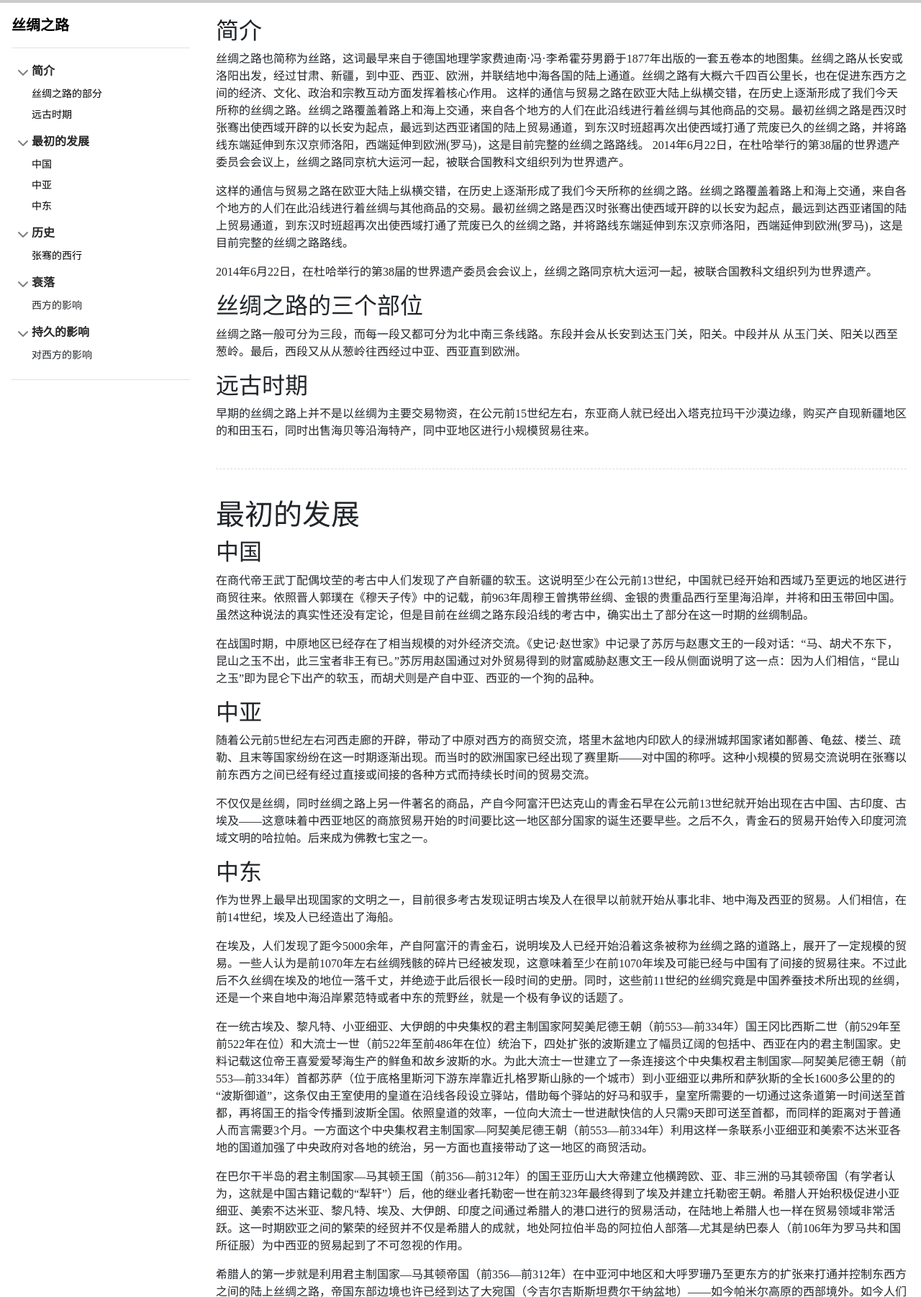
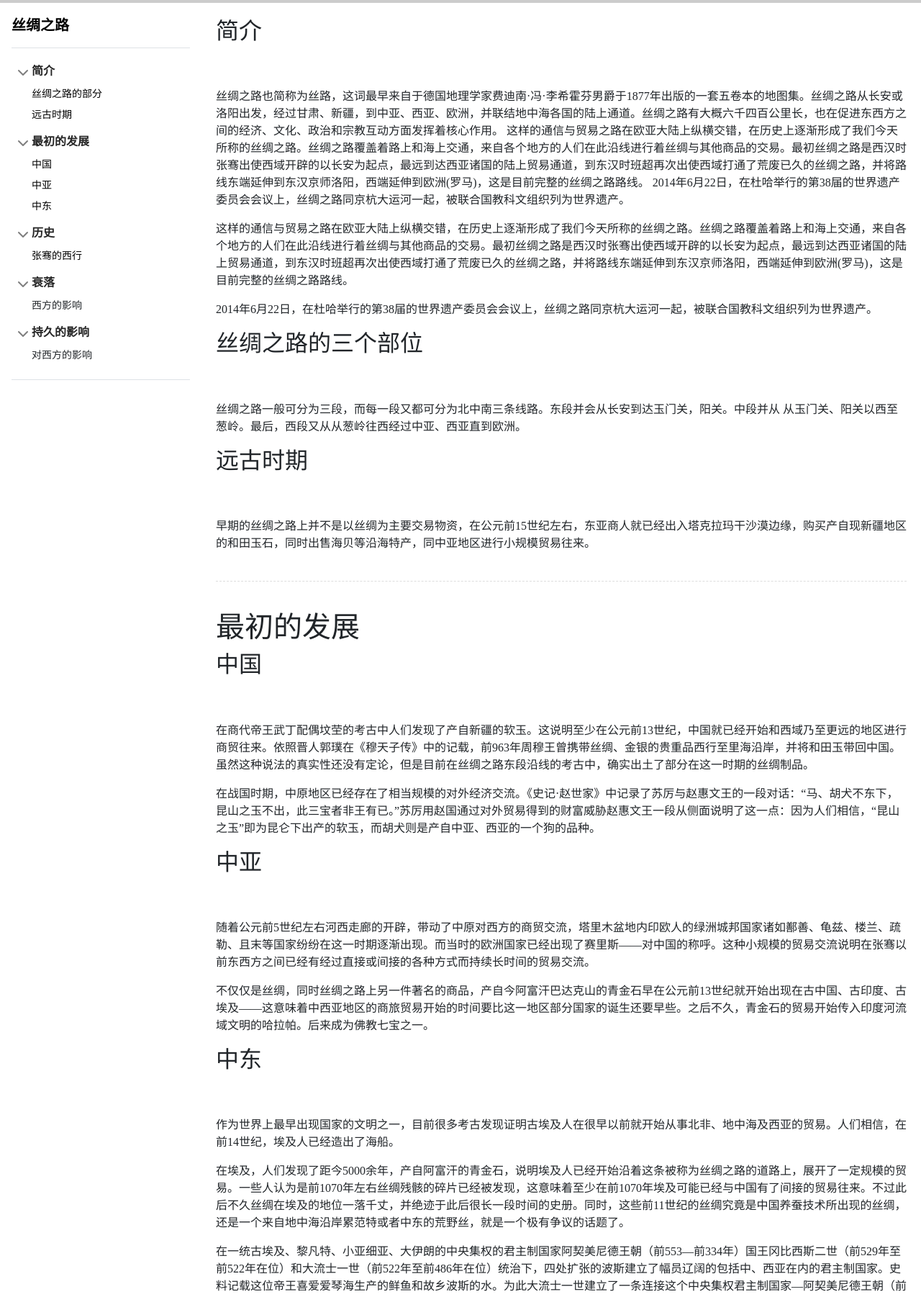
Before and after one commit to ttiramisu/website-2023, a Flask app: page /silkroad-about in a window 1280 px wide. Shown: the part 60-1862 px from the top of the page at 72% size. Run offline with Flask 2, Linux system fonts and the light colour scheme; some libraries are stand-ins or nearby versions; some web fonts are replaced.

Commit message:
lets give this new method a test

```diff
--- a/api/templates/about-silkroad.html
+++ b/api/templates/about-silkroad.html
@@ -153,6 +153,10 @@
   .content {
     margin: 20px 20px 0 20px;
   }
+
+  .content-empty {
+    margin-top: 60px;
+  }
 </style>
 
 <main class="d-flex flex-nowrap main">
@@ -229,6 +233,7 @@
     <div>
       <h2>简介</h2>
       <div id="about">
+        <div class="content-empty"></div>
         <p>
           丝绸之路也简称为丝路，这词最早来自于德国地理学家费迪南·冯·李希霍芬男爵于1877年出版的一套五卷本的地图集。丝绸之路从长安或洛阳出发，经过甘肃、新疆，到中亚、西亚、欧洲，并联结地中海各国的陆上通道。丝绸之路有大概六千四百公里长，也在促进东西方之间的经济、文化、政治和宗教互动方面发挥着核心作用。
           这样的通信与贸易之路在欧亚大陆上纵横交错，在历史上逐渐形成了我们今天所称的丝绸之路。丝绸之路覆盖着路上和海上交通，来自各个地方的人们在此沿线进行着丝绸与其他商品的交易。最初丝绸之路是西汉时张骞出使西域开辟的以长安为起点，最远到达西亚诸国的陆上贸易通道，到东汉时班超再次出使西域打通了荒废已久的丝绸之路，并将路线东端延伸到东汉京师洛阳，西端延伸到欧洲(罗马)，这是目前完整的丝绸之路路线。
@@ -244,6 +249,7 @@
 
       <h2>丝绸之路的三个部位</h2>
       <div id="parts">
+        <div class="content-empty"></div>
         <p>
           丝绸之路一般可分为三段，而每一段又都可分为北中南三条线路。东段并会从长安到达玉门关，阳关。中段并从 从玉门关、阳关以西至葱岭。最后，西段又从从葱岭往西经过中亚、西亚直到欧洲。
         </p>
@@ -251,6 +257,7 @@
 
       <h2>远古时期</h2>
       <div id="historical">
+        <div class="content-empty"></div>
         <p>
           早期的丝绸之路上并不是以丝绸为主要交易物资，在公元前15世纪左右，东亚商人就已经出入塔克拉玛干沙漠边缘，购买产自现新疆地区的和田玉石，同时出售海贝等沿海特产，同中亚地区进行小规模贸易往来。
         </p>
@@ -263,6 +270,7 @@
     <div>
       <h2>中国</h2>
       <div id="china">
+        <div class="content-empty"></div>
         <p>
           在商代帝王武丁配偶坟茔的考古中人们发现了产自新疆的软玉。这说明至少在公元前13世纪，中国就已经开始和西域乃至更远的地区进行商贸往来。依照晋人郭璞在《穆天子传》中的记载，前963年周穆王曾携带丝绸、金银的贵重品西行至里海沿岸，并将和田玉带回中国。虽然这种说法的真实性还没有定论，但是目前在丝绸之路东段沿线的考古中，确实出土了部分在这一时期的丝绸制品。
         </p>
@@ -273,6 +281,7 @@
 
       <h2>中亚</h2>
       <div id="mid-asia">
+        <div class="content-empty"></div>
         <p>
           随着公元前5世纪左右河西走廊的开辟，带动了中原对西方的商贸交流，塔里木盆地内印欧人的绿洲城邦国家诸如鄯善、龟兹、楼兰、疏勒、且末等国家纷纷在这一时期逐渐出现。而当时的欧洲国家已经出现了赛里斯——对中国的称呼。这种小规模的贸易交流说明在张骞以前东西方之间已经有经过直接或间接的各种方式而持续长时间的贸易交流。
         </p>
@@ -283,6 +292,7 @@
 
       <h2>中东</h2>
       <div id="mid-east">
+        <div class="content-empty"></div>
         <p>作为世界上最早出现国家的文明之一，目前很多考古发现证明古埃及人在很早以前就开始从事北非、地中海及西亚的贸易。人们相信，在前14世纪，埃及人已经造出了海船。</p>
         <p>
           在埃及，人们发现了距今5000余年，产自阿富汗的青金石，说明埃及人已经开始沿着这条被称为丝绸之路的道路上，展开了一定规模的贸易。一些人认为是前1070年左右丝绸残骸的碎片已经被发现，这意味着至少在前1070年埃及可能已经与中国有了间接的贸易往来。不过此后不久丝绸在埃及的地位一落千丈，并绝迹于此后很长一段时间的史册。同时，这些前11世纪的丝绸究竟是中国养蚕技术所出现的丝绸，还是一个来自地中海沿岸累范特或者中东的荒野丝，就是一个极有争议的话题了。
@@ -308,6 +318,7 @@
     <div>
       <h2>张骞西行</h2>
       <div id="history">
+        <div class="content-empty"></div>
         <p>
           前2世纪，中国的西汉王朝经过文景之治后国力日渐强盛。第七代皇帝汉武帝刘彻为打击匈奴，计划策动西域诸国与汉朝联合，于是派遣张骞前往此前被冒顿单于逐出故土的大月氏。建元二年（前139年），张骞带一百多随从长安出发，日夜兼程西行。
         </p>
@@ -323,6 +334,7 @@
     <div>
       <h2>西方的影响</h2>
       <div id="fall">
+        <div class="content-empty"></div>
         <p>
           丝路在第四次十字军东征威尼斯共和国攻陷君士坦丁堡后没落，而西班牙、葡萄牙开始企图绕过被意大利威尼斯共和国和热那亚共和国和比萨共和国和奥斯曼帝国控制的地中海航线与旧有的丝绸之路，要经由海路接通南亚和东亚，并希望能从中获得比丝路贸易更大的利润。一些国家也希望将本国的所信仰的宗教传至东方。
         </p>
@@ -341,6 +353,7 @@
     <h1>持久的影响</h1>
     <div>
       <div id="impact">
+        <div class="content-empty"></div>
         <p>19世纪初叶，尽管欧洲强权已在海上遍布，中国依然被西方认为是向往之地，是最兴旺与古老的文明，学者多认为这是丝路在中西交流史上所带来的精神性影响，也造成西方在近代200年期间，认为与中国交易能获得巨大的印象。</p>
 
         <div class="line"></div>
```
